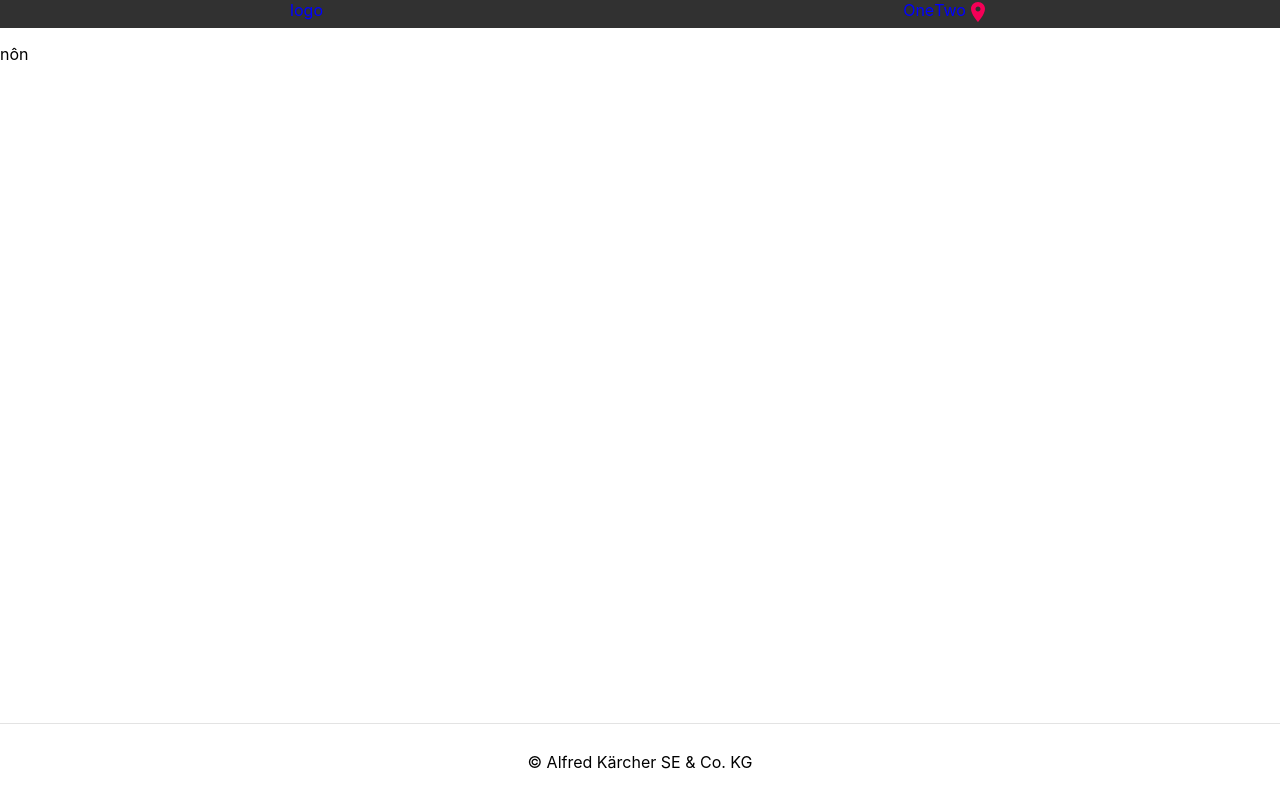
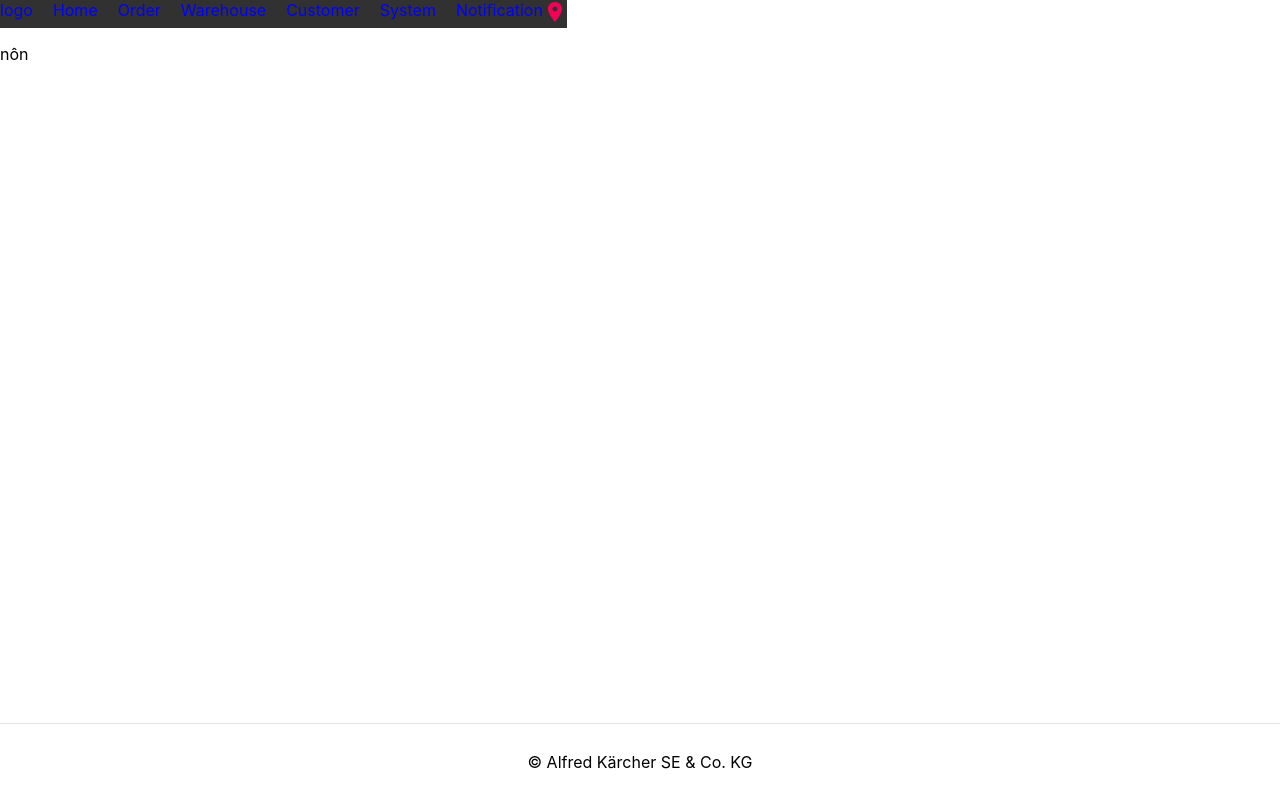
Before and after one commit to hoangvnguyenkms/test, a React (Create React App) app: page / in a window 1280 px wide. Built offline with nearby package versions, Linux system fonts and the light colour scheme.

Commit message:
Create navbar

```diff
--- a/src/commons/layouts/Header.js
+++ b/src/commons/layouts/Header.js
@@ -8,20 +8,40 @@ export const Header = props => {
     const navbarList = [
         {
             id: 1,
-            name: 'One'
+            name: 'Home'
         },
         {
             id: 2,
-            name: 'Two'
+            name: 'Order'
         },
+        {
+            id: 3,
+            name: 'Warehouse'
+        },
+        {
+            id: 4,
+            name: 'Customer'
+        },
+        {
+            id: 5,
+            name: 'System'
+        },
+        {
+            id: 6,
+            name: 'Notification'
+        },
+
     ];
     return (
-        <Grid xs={12}>
-            <header class='header dark-background'>
+        <Grid container spacing={0}>
+            <header className='header dark-background'>
+                <Grid item xs={12}>
                     <span>
                         logo
                     </span>
-                <div class='navbar-user'>
+                </Grid>
+                <Grid item xs={12}>
+                    <div className='navbar-user'>
                         <Navbar
                             navbarList={navbarList}
                         />
@@ -29,6 +49,7 @@ export const Header = props => {
                             <LocationOnIcon color="secondary" />
                         </span>
                     </div>
+                </Grid>
             </header>
         </Grid>
     )
--- a/src/commons/layouts/navbar.scss
+++ b/src/commons/layouts/navbar.scss
@@ -4,7 +4,13 @@
         display: flex;
         padding: 0;
         li {
+            cursor: pointer;
             list-style-type: none;
+            padding-left: 20px;
+            &:hover, &:active {
+                font-weight: 600;
+                text-decoration: underline;
+            }
         }
     }
 }
```
Lines whose indentation alone changed are shown as unchanged.
